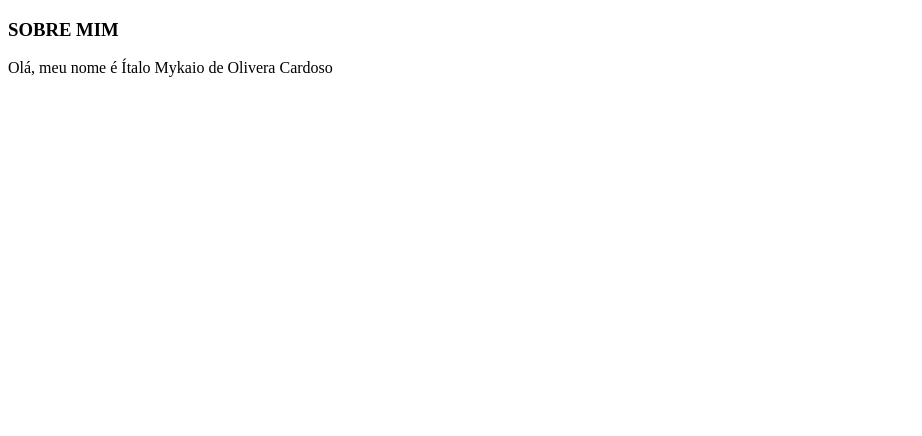
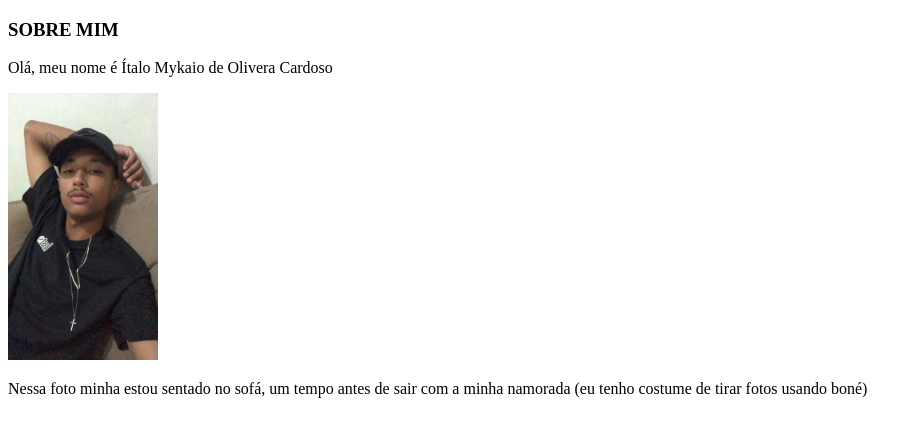
Before and after one commit to italooliveiraa/italooliveiraa.github.io, a plain HTML site: page index.html in a window 1280 px wide. Shown: the whole page, without its empty margins (0-922 px from the left). Drawn offline with Linux system fonts and the light colour scheme.

Commit message:
adicionei uma foto minha e uma descrição

```diff
--- a/index.html
+++ b/index.html
@@ -9,7 +9,8 @@
 <body>
     <h3>SOBRE MIM</h3>
     <p>Olá, meu nome é Ítalo Mykaio de Olivera Cardoso</p>
-
+    <img src="imagemitalo.jpeg" alt="foto do italo" width="150px">
+    <p>Nessa foto minha estou sentado no sofá, um tempo antes de sair com a minha namorada (eu tenho costume de tirar fotos usando boné)</p>
 
 </body>
 </html>
```
Also changed, not shown: imagemitalo.jpeg (added).
